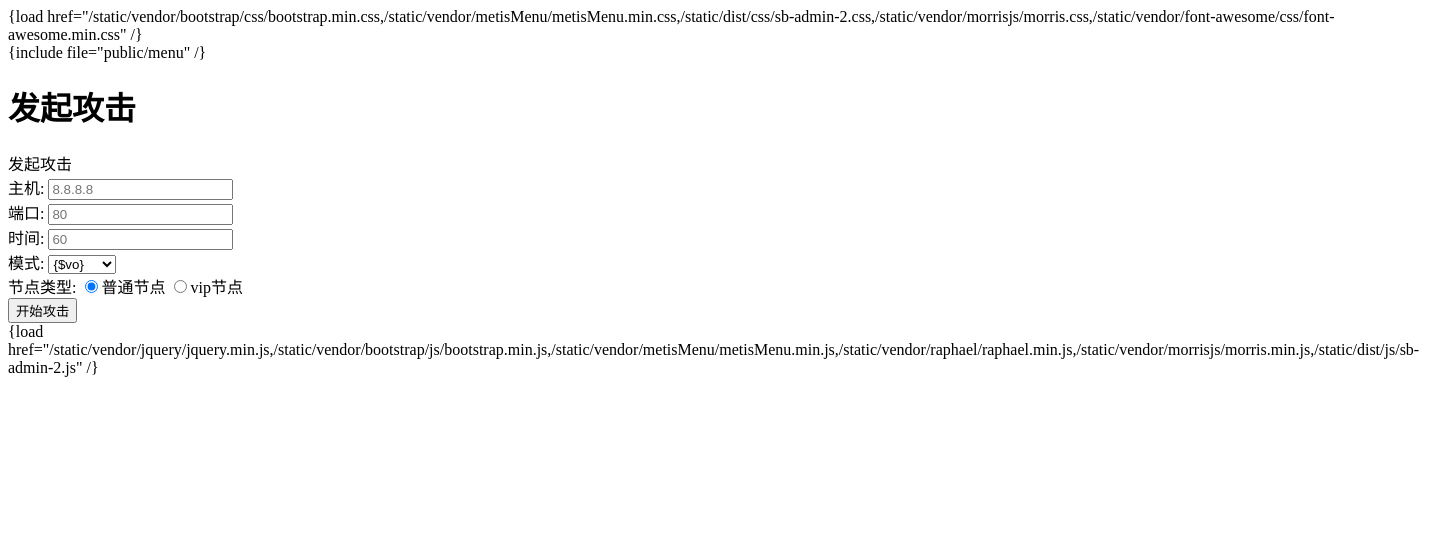
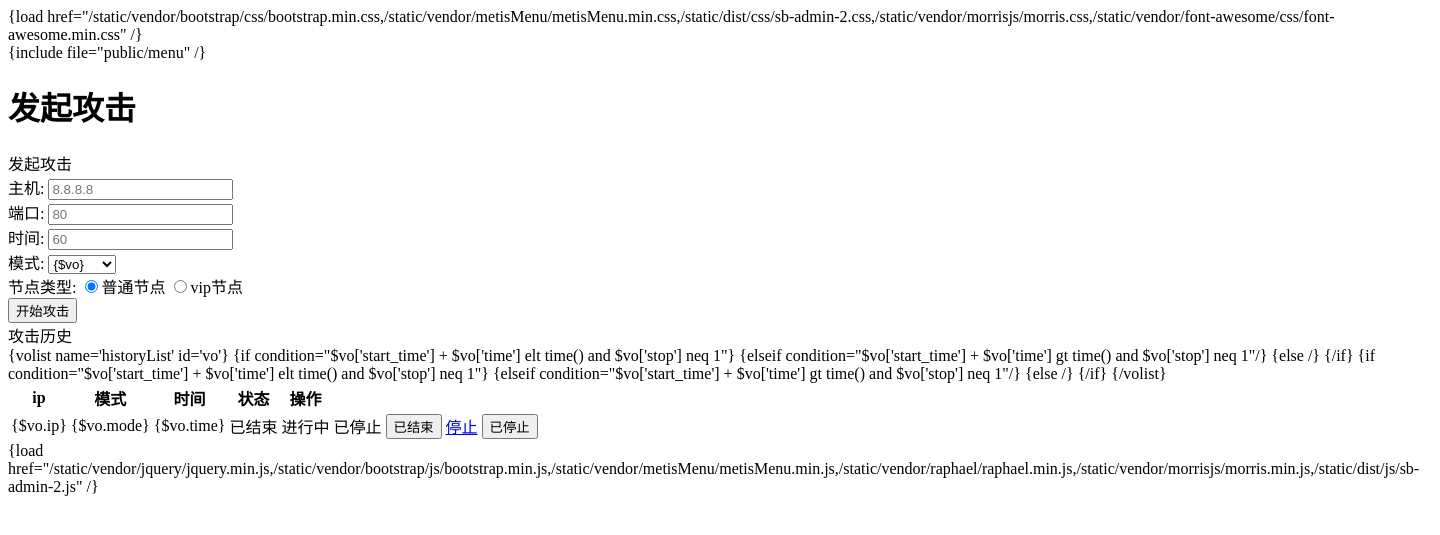
Before and after one commit to shirakun/shiraboot, a PHP site: page /DbName/application/index/view/hub/index.html in a window 1440 px wide. Shown: the top 535 px of the page. Run offline with PHP 8.4, Linux system fonts and the light colour scheme.

Commit message:
增加停止攻击功能

```diff
--- a/application/common.php
+++ b/application/common.php
@@ -49,7 +49,7 @@ function getUserInfo($odb,$arr=null)
 function bootHistory($odb,$limit=20)
 {
 	$uid=cookie('uid');
-	return $odb->where(['uid'=>cookie('uid')])->limit($limit)->order('start_time')->select();
+	return $odb->where(['uid'=>cookie('uid')])->order('start_time desc')->limit($limit)->select();
 }
 
 //获取正在进行中的攻击数量
--- a/application/index/controller/User.php
+++ b/application/index/controller/User.php
@@ -118,7 +118,7 @@ class User extends Controller
 		$history = db('history');
 		if(!input('?param.list') || input('param.list')<=0)
 		{
-			$historyList = $history->where('uid',$userInfo['id'])->limit(20)->select();
+			$historyList = $history->where('uid',$userInfo['id'])->order('start_time desc')->limit(20)->select();
 			$list['previous']=0;
 		}
 		else
--- a/application/index/view/hub/index.html
+++ b/application/index/view/hub/index.html
@@ -86,7 +86,6 @@
 										<input type="radio" name="vip" id="optionsRadiosInline2" value="1">vip节点
 									</label>
 							   </div>
-
 							</div>
 							<div class="panel-footer">
 								<button type="submit" class="btn btn-success">开始攻击</button>
@@ -94,6 +93,54 @@
 						</div>
 					</form>
                     <!-- /.col-lg-4 -->
+                </div>
+				<div class="col-lg-8">
+                    <div class="panel panel-default">
+                        <div class="panel-heading">
+                            攻击历史
+                        </div>
+                        <!-- /.panel-heading -->
+                        <div class="panel-body">
+                            <div class="table-responsive">
+								<table class="table">
+                                    <thead>
+                                        <tr>
+                                            <th>ip</th>
+                                            <th>模式</th>
+                                            <th>时间</th>
+                                            <th>状态</th>
+                                            <th>操作</th>
+                                        </tr>
+                                    </thead>
+                                    <tbody>
+									{volist name='historyList' id='vo'}
+											<tr>
+                                            <td>{$vo.ip}</td>
+                                            <td>{$vo.mode}</td>
+                                            <td>{$vo.time}</td>
+											{if condition="$vo['start_time'] + $vo['time'] elt time() and $vo['stop'] neq 1"}
+												<td>已结束</td>
+											{elseif condition="$vo['start_time'] + $vo['time'] gt time() and $vo['stop'] neq 1"/}
+											<td>进行中</td>
+											{else /}
+											<td>已停止</td>
+											{/if}
+											{if condition="$vo['start_time'] + $vo['time'] elt time() and $vo['stop'] neq 1"}
+												<td><button type="button" class="btn btn-info disabled">已结束</button></td>
+											{elseif condition="$vo['start_time'] + $vo['time'] gt time() and $vo['stop'] neq 1"/}
+											<td><a href="{:url('index/hub/stop',['id'=>$vo['id']])}" class="btn btn-primary">停止</a></td>
+											{else /}
+											<td><button type="button" class="btn btn-info disabled">已停止</button></td>
+											{/if}
+                                        </tr>
+									{/volist}
+									</tbody>
+                                </table>
+								                            </div>
+							                        </div>
+                        <!-- /.panel-body -->
+                    </div>
+                    <!-- /.panel -->
                 </div>
 			</div>
         </div>
```
Also changed, not shown: application/index/controller/Hub.php (+49 -2 lines).
